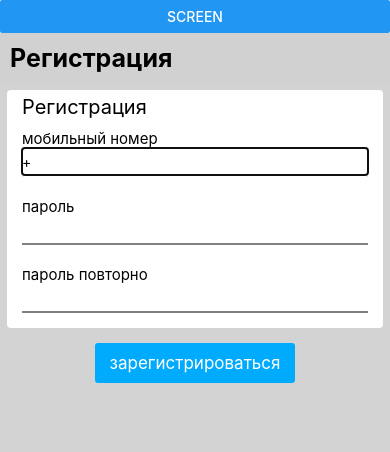
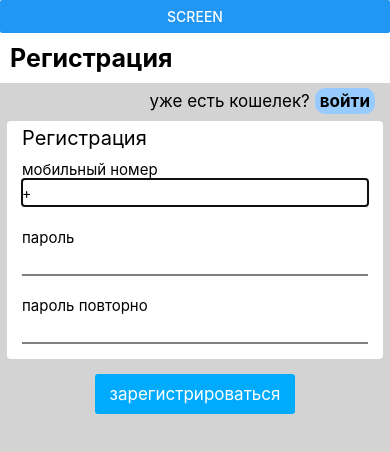
Before and after one commit to seyton35/wallet, a React Native app: screen / in a window 390 px wide. Shown: the top 452 px of the page. Built offline with nearby package versions, Linux system fonts and the light colour scheme; no server answers.

Commit message:
added navigation between auth screens

```diff
--- a/src/components/Header.js
+++ b/src/components/Header.js
@@ -56,7 +56,7 @@ export default function Header({ headerText }) {
 const styles = StyleSheet.create({
   header: {
     height: 50,
-    backgroundColor: '#d1d1d1',
+    backgroundColor: '#fff',
     alignItems: 'center',
     flexDirection: 'row'
   },
--- a/src/screens/HomeScreen.js
+++ b/src/screens/HomeScreen.js
@@ -61,6 +61,7 @@ const styles = StyleSheet.create({
     container: {
         flex: 1,
         justifyContent: 'center',
-        alignItems: 'center'
+        alignItems: 'center',
+        backgroundColor: '#d3d3d3',
     }
 })
--- a/src/screens/ServicesScreen.js
+++ b/src/screens/ServicesScreen.js
@@ -29,6 +29,7 @@ export default function ServicesScreen() {
 const styles = StyleSheet.create({
     container: {
         flex: 1,
+        backgroundColor: '#d3d3d3',
     },
     serviceItem:{
     }
--- a/src/screens/money_transfer/ClientMoneyRequestScreen.js
+++ b/src/screens/money_transfer/ClientMoneyRequestScreen.js
@@ -7,7 +7,7 @@ import Dialog from 'react-native-dialog'
 import { SocketContext } from '../../Main'
 import { clientMoneyRequest, fetchAwalableCurrency, resetMessage } from '../../store/slices/currencyReducer'
 
-export default function ClientMoneyRequestScreen({ navigation }) {
+export default function ClientMoneyRequestScreen() {
   const [commentView, setCommentView] = useState(false)
   const [commentText, setCommentText] = useState()
   const [pickerCurrency, setPickerCurrency] = useState()
@@ -21,7 +21,6 @@ export default function ClientMoneyRequestScreen({ navigation }) {
   const [dialogVisible, setDialogVisible] = useState(false)
 
   const currencyArray = useSelector(s => s.currency.awalableCurrency)
-  const requestStatus = useSelector(s => s.currency.requestStatus)
   const serverErrorMessage = useSelector(s => s.currency.error)
 
   const sender = useSelector(s => s.state.userData.phoneNumber)
@@ -33,17 +32,6 @@ export default function ClientMoneyRequestScreen({ navigation }) {
     dispatch(resetMessage())
     dispatch(fetchAwalableCurrency())
   }, [])
-
-  useEffect(() => {
-    if (requestStatus == 'success') {
-      goToHomeScreen()
-    }
-  }, [requestStatus])
-
-
-  function goToHomeScreen() {
-    navigation.navigate('home')
-  }
 
   function phoneNumHandler(num) {
     if (num == '') {
--- a/src/screens/money_transfer/TransferBetweenCurrencyesScreen.js
+++ b/src/screens/money_transfer/TransferBetweenCurrencyesScreen.js
@@ -139,7 +139,8 @@ const styles = StyleSheet.create({
         height: 40,
         borderBottomWidth: 1,
         borderBottomColor: '#000',
-        marginHorizontal:10
+        paddingHorizontal:10,
+        backgroundColor: '#d3d3d3',
     },
     serviceTouchArea: {
         marginLeft: 5,
--- a/src/screens/sign/LoginScreen.js
+++ b/src/screens/sign/LoginScreen.js
@@ -2,7 +2,7 @@ import { useState } from 'react'
 import { StyleSheet, Text, TextInput, TouchableOpacity, View } from 'react-native'
 import { useDispatch, useSelector } from 'react-redux'
 
-import { loginUser } from '../../store/slices/stateReducer'
+import { loginUser, popToTop } from '../../store/slices/stateReducer'
 
 
 export default function LoginScreen() {
@@ -69,11 +69,24 @@ export default function LoginScreen() {
         }
     }
 
+    function changeAuth() {
+        dispatch(popToTop('register'))
+    }
 
     return (
         <View style={styles.container}>
 
             {errorShow()}
+
+            <View style={styles.changeAuthBox}>
+                <Text style={styles.changeAuthTxt}>еще нет кошелека?</Text>
+                <TouchableOpacity
+                    style={styles.changeAuthBtn}
+                    onPress={changeAuth}
+                >
+                    <Text style={styles.changeAuthBtnTxt}>зарегистрироваться</Text>
+                </TouchableOpacity>
+            </View>
 
             <View style={styles.formView}>
 
@@ -116,6 +129,30 @@ const styles = StyleSheet.create({
     container: {
         flex: 1,
         backgroundColor: '#d3d3d3',
+    },
+    changeAuthBox: {
+        flexDirection: 'row',
+        marginHorizontal: 15,
+        marginTop: 5,
+        alignSelf: 'flex-end',
+        alignItems: 'center',
+        justifyContent: 'center',
+    },
+    changeAuthTxt: {
+        fontSize: 17,
+        color: '#000',
+        marginRight: 5
+    },
+    changeAuthBtn: {
+        backgroundColor: '#97cbff',
+        paddingHorizontal: 5,
+        paddingVertical: 3,
+        borderRadius: 10,
+    },
+    changeAuthBtnTxt: {
+        fontSize: 17,
+        color: '#000',
+        fontWeight: 'bold'
     },
     errorView: {
         paddingHorizontal: 10,
--- a/src/screens/sign/RegisterScreen.js
+++ b/src/screens/sign/RegisterScreen.js
@@ -2,7 +2,7 @@ import { useState } from 'react'
 import { StyleSheet, Text, View, TextInput, TouchableOpacity } from 'react-native'
 import { useDispatch, useSelector } from 'react-redux'
 
-import { registerNewUser } from '../../store/slices/stateReducer'
+import { popToTop, registerNewUser } from '../../store/slices/stateReducer'
 
 export default function RegisterScreen({ navigation }) {
     const [phoneNumber, setPhoneNumber] = useState('+')
@@ -89,9 +89,23 @@ export default function RegisterScreen({ navigation }) {
         }
     }
 
+    function changeAuth() {
+        dispatch(popToTop('login'))
+    }
+
     return (
         <View style={styles.container}>
             {errorShow()}
+
+            <View style={styles.changeAuthBox}>
+                <Text style={styles.changeAuthTxt}>уже есть кошелек?</Text>
+                <TouchableOpacity
+                    style={styles.changeAuthBtn}
+                onPress={changeAuth}
+                >
+                    <Text style={styles.changeAuthBtnTxt}>войти</Text>
+                </TouchableOpacity>
+            </View>
 
             <View style={styles.formView}>
 
@@ -154,6 +168,30 @@ const styles = StyleSheet.create({
         flex: 1,
         backgroundColor: '#d3d3d3',
     },
+    changeAuthBox: {
+        flexDirection: 'row',
+        marginHorizontal: 15,
+        marginTop:5,
+        alignSelf: 'flex-end',
+        alignItems: 'center',
+        justifyContent: 'center',
+    },
+    changeAuthTxt: {
+        fontSize: 17,
+        color: '#000',
+        marginRight: 5
+    },
+    changeAuthBtn: {
+        backgroundColor: '#97cbff',
+        paddingHorizontal: 5,
+        paddingVertical:3,
+        borderRadius: 10,
+    },
+    changeAuthBtnTxt: {
+        fontSize: 17,
+        color: '#000',
+        fontWeight: 'bold'
+    },
     errorView: {
         paddingHorizontal: 10,
         paddingVertical: 2
--- a/src/store/slices/currencyReducer.js
+++ b/src/store/slices/currencyReducer.js
@@ -1,5 +1,5 @@
 import { createAsyncThunk, createSlice } from "@reduxjs/toolkit";
-import { navigate } from "./stateReducer";
+import { popToTop } from "./stateReducer";
 
 
 export const fetchAllCurrencyes = createAsyncThunk(
@@ -65,7 +65,7 @@ export const transferBetweenCurrencyes = createAsyncThunk(
             console.log(data);
 
             if (res.status == 200) {
-                dispatch(navigate('home'))
+                dispatch(popToTop('home'))
                 dispatch(setToastMessage(data.message))
                 dispatch(resetValueAfterRequest())
                 // dispatch(fetchAllCurrencyes()) TODO:
@@ -119,6 +119,7 @@ export const clientMoneyRequest = createAsyncThunk(
                 dispatch(setToastMessage(data.message))
                 dispatch(setRequestStatus(data.status))
                 dispatch(resetValueAfterRequest())
+                dispatch(popToTop('home'))
                 socket.emit("/", {
                     way: 'CHECK_YOUR_ISSUES',
                     id: data.receiverId
--- a/src/store/slices/stateReducer.js
+++ b/src/store/slices/stateReducer.js
@@ -11,9 +11,8 @@ export const initialization = createAsyncThunk(
             if (data !== null) {
                 dispatch(setIsLogined(true))
                 dispatch(setUserDataWithoutStore(data))
-                dispatch(navigate('register'))
-                // dispatch(navigate('home'))
-            } else dispatch(navigate('register'))
+                dispatch(popToTop('home'))
+            } else dispatch(popToTop('register'))
             return data.idUser
         } catch (e) {
             console.log(e.message);
@@ -38,7 +37,7 @@ export const registerNewUser = createAsyncThunk(
             if (res.status === 200) {
                 console.log('registered');
                 dispatch(setIsLogined(true))
-                dispatch(navigate('home'))
+                dispatch(popToTop('home'))
                 dispatch(storeAndSetUserData({
                     id: data.id,
                     phoneNumber: data.phoneNumber
@@ -66,7 +65,7 @@ export const loginUser = createAsyncThunk(
             if (res.status === 200) {
                 console.log('logined');
                 dispatch(setIsLogined(true))
-                dispatch(navigate('home'))
+                dispatch(popToTop('home'))
                 dispatch(storeAndSetUserData({
                     id: data.id,
                     phoneNumber: data.phoneNumber
@@ -83,7 +82,7 @@ function headerFormater(screen) {
     switch (screen) {
         case 'clientMoneyRequest': return 'выставить счет'
         case 'transferBetweenCurrencyes': return 'перевод между счетами'
-        case 'login':  return 'Вход'
+        case 'login': return 'Вход'
         case 'register': return 'Регистрация'
         case 'error': return 'Error'
 
@@ -94,7 +93,7 @@ function headerFormater(screen) {
 const stateSlice = createSlice({
     name: 'state',
     initialState: {
-        loading:false,
+        loading: false,
         currentScreen: 'greeting',
         currentScreenHeaderText: null,
         stack: [],
@@ -113,6 +112,11 @@ const stateSlice = createSlice({
         },
         navigate(state, action) {
             state.stack.push(action.payload)
+            state.currentScreen = action.payload
+            state.currentScreenHeaderText = headerFormater(action.payload)
+        },
+        popToTop(state, action) {
+            state.stack = [action.payload]
             state.currentScreen = action.payload
             state.currentScreenHeaderText = headerFormater(action.payload)
         },
@@ -181,6 +185,7 @@ const stateSlice = createSlice({
 
 export const {
     navigate,
+    popToTop,
     setCurrentScreenHeaderText,
     backButtonPress,
     setIdUser,
```
